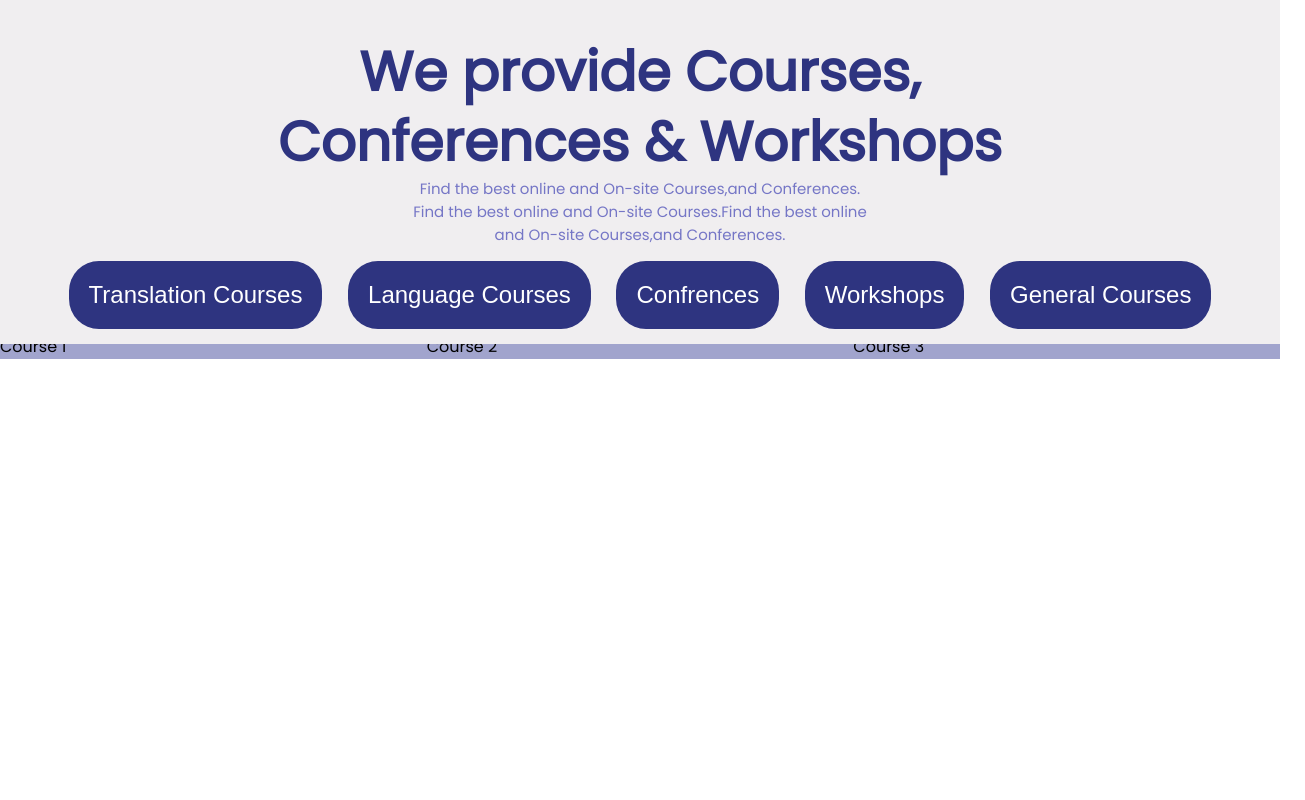
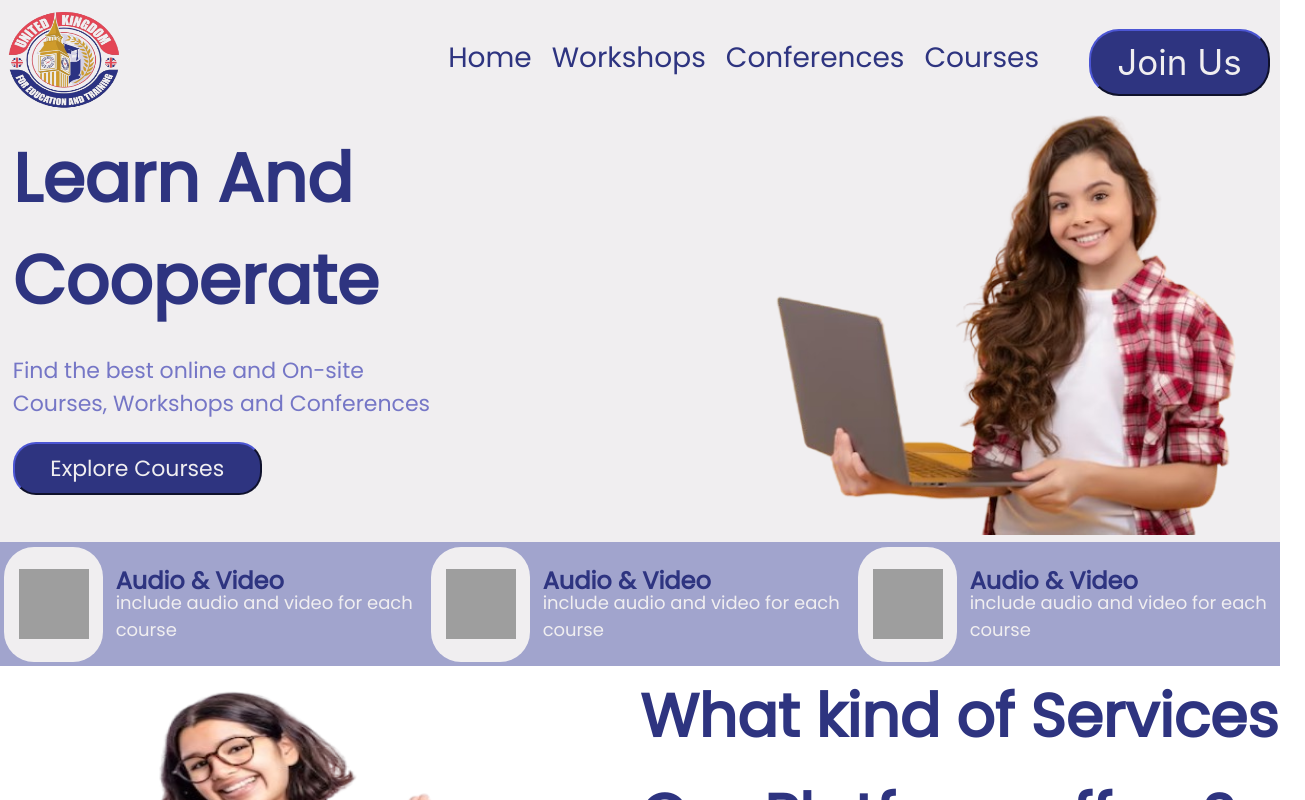
Before and after one commit to batoulll-ghosn/Uk-project-Frontend, a React (Create React App) app: page / in a window 1280 px wide. Shown: the top 800 px of the page, 1305 px wide, since content can reach past the window. Built offline with nearby package versions, Linux system fonts and the light colour scheme; grey boxes are pictures that could not be loaded.

Commit message:
done with carousel in responsive for section after header

```diff
--- a/src/App.js
+++ b/src/App.js
@@ -1,13 +1,16 @@
 import Navbar from './components/navbar';
 import Header from './components/header';
 import Services from './components/services';
-import MiddleSection from './components/MiddleSection'
+import MiddleSection from './components/MiddleSection';
+import Slice from './components/slice';
 function App() {
   return (
     <>
     <link rel="stylesheet" href="https://fonts.googleapis.com/css?family=Poppins&display=swap" />
-
-    <MiddleSection />
+    <Navbar />
+    <Header />
+    <Slice />
+    <Services />
     </>
   );
 }
--- a/src/components/header.js
+++ b/src/components/header.js
@@ -9,20 +9,7 @@ const Header=()=> {
        <button className='left-side-of-header-button'>Explore Courses</button></div>
        <div className='right-side-of-header'><img className='right-side-of-header-img' src='./images/girlMain.png'/></div>
     </div>
-    <div className='slide'>
-        <div className='first-one-in-slide'>
-            <div className='left-side-of-first-in-slide'><img src='./images/audio.svg'/></div>
-            <div className='right-side-of-first-in-slide'><h1>Audio & Video</h1><p>include audio and video for each course</p></div>
-        </div>
-        <div className='first-one-in-slide'>
-            <div className='left-side-of-first-in-slide'><img src='./images/audio.svg'/></div>
-            <div className='right-side-of-first-in-slide'><h1>Audio & Video</h1><p>include audio and video for each course</p></div>
-        </div>
-        <div className='first-one-in-slide'>
-            <div className='left-side-of-first-in-slide'><img src='./images/audio.svg'/></div>
-            <div className='right-side-of-first-in-slide'><h1>Audio & Video</h1><p>include audio and video for each course</p></div>
-        </div>
-    </div>
+
     </div>
 
   );
--- /dev/null
+++ b/src/components/slice.js
@@ -0,0 +1,56 @@
+import React from 'react';
+import Slider from "react-slick";
+import "slick-carousel/slick/slick.css";
+import "slick-carousel/slick/slick-theme.css";
+import './styles/header.css';
+
+const Slice = () => {
+ const settings = {
+  dots: false,
+  infinite: true,
+  speed: 500,
+  slidesToShow: 3,
+  slidesToScroll: 1,
+  initialSlide: 0,
+  responsive: [
+    {
+      breakpoint: 1024,
+      settings: {
+        slidesToShow: 2,
+        slidesToScroll: 1,
+        infinite: true,
+        dots: true
+      }
+    },
+    {
+      breakpoint: 600,
+      settings: {
+        slidesToShow: 1,
+        slidesToScroll: 1,
+        initialSlide: 1
+      }
+    }
+  ]
+ };
+
+ return (
+    <div className='slidee'><Slider {...settings}>
+        <div><div className='first-one-in-slide'>
+      <div className='left-side-of-first-in-slide'><img src='./images/audio.svg'/></div>
+      <div className='right-side-of-first-in-slide'><h1>Audio & Video</h1><p>include audio and video for each course</p></div>
+    </div></div>
+    <div> <div className='first-one-in-slide'>
+      <div className='left-side-of-first-in-slide'><img src='./images/audio.svg'/></div>
+      <div className='right-side-of-first-in-slide'><h1>Audio & Video</h1><p>include audio and video for each course</p></div>
+    </div></div>
+   <div><div className='first-one-in-slide'>
+      <div className='left-side-of-first-in-slide'><img src='./images/audio.svg'/></div>
+      <div className='right-side-of-first-in-slide'><h1>Audio & Video</h1><p>include audio and video for each course</p></div>
+    </div></div>
+
+  </Slider></div>
+
+ );
+}
+
+export default Slice;
--- a/src/components/styles/header.css
+++ b/src/components/styles/header.css
@@ -5,10 +5,6 @@
 }
 .hero-header{
     background-color: #f0eef0;
-}
-.slide{
-    background: #A1A4CD;
-    width:100%;
 }
 .left-side-of-header{
     width:60%;
@@ -104,10 +100,8 @@
     font-weight: 400;
     margin-top: -25px;
 }
-.slide{
-    display: flex;
-    flex-direction: row;
-    margin-top: -10px ;
+.slidee{
+    background: #A1A4CD;
 }
 @media screen and (min-width:767px) and (max-width:1123px){
     .header-back{
```
